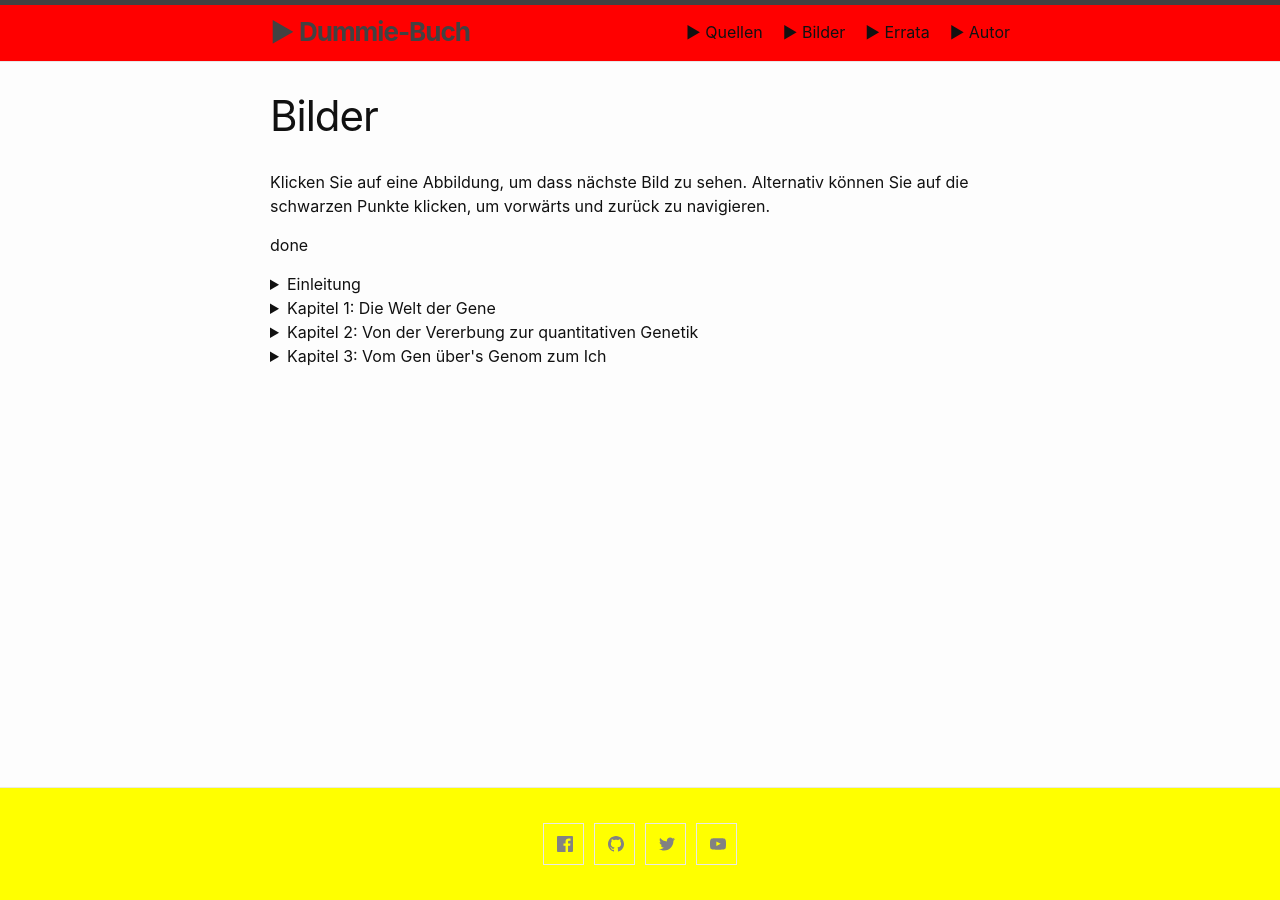
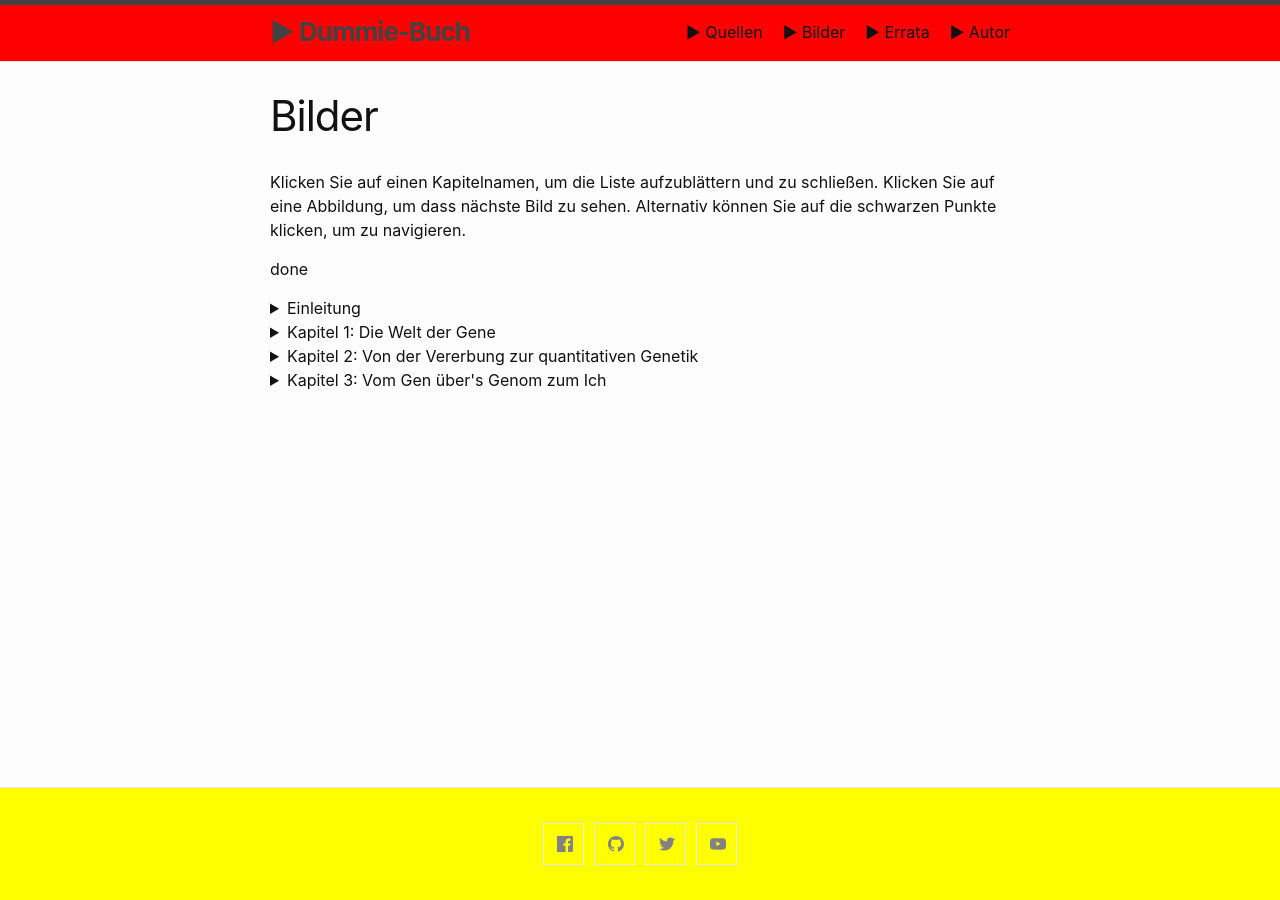
Before and after one commit to awkologist/dummie, a Jekyll site: the page built from gallerie.md, in a window 1280 px wide. Built offline with Jekyll 4.4.1, drawn with Linux system fonts in a browser that asks for light colours; Markdown is read by kramdown in place of the engine named in the settings.

Commit message:
Update gallerie.md

```diff
--- a/gallerie.md
+++ b/gallerie.md
@@ -4,7 +4,7 @@
 permalink: /gallery/
 ---
 
-Klicken Sie auf eine Abbildung, um dass nächste Bild zu sehen. Alternativ können Sie auf die schwarzen Punkte klicken, um vorwärts und zurück zu navigieren.
+Klicken Sie auf einen Kapitelnamen, um die Liste aufzublättern und zu schließen. Klicken Sie auf eine Abbildung, um dass nächste Bild zu sehen. Alternativ können Sie auf die schwarzen Punkte klicken, um zu navigieren.
 
 done
 
```
